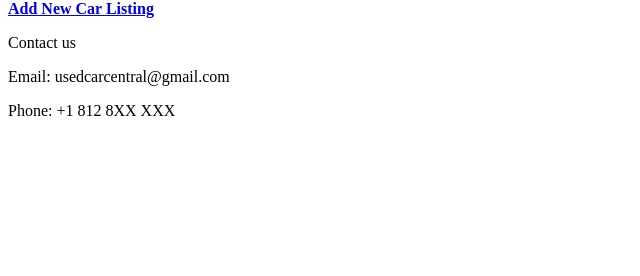
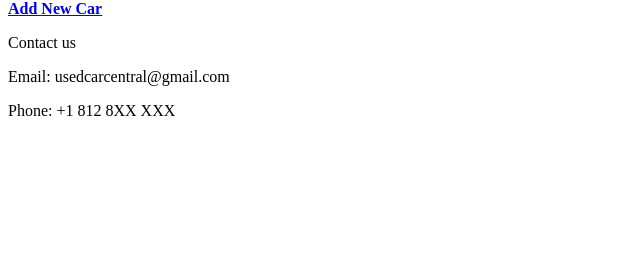
Before and after one commit to ramkiran55/UsedCarCentral, a Flask app: template templates/mylisting.html in a window 1280 px wide. Shown: the part 122-398 px from the top of the page, without its empty margins (0-640 px from the left). Run offline with Flask 3, Linux system fonts and the light colour scheme; the template is opened without the code that fills it, so the values that code supplies are empty.

Commit message:
Changing text on button

```diff
--- a/templates/mylisting.html
+++ b/templates/mylisting.html
@@ -44,7 +44,7 @@
         </tbody>
       </table>
       <div class="add-listing">
-        <a class="btn btn-primary" href="addcarlisting"><strong>Add New Car Listing</strong></a>
+        <a class="btn btn-primary" href="addcarlisting"><strong>Add New Car</strong></a>
       </div>
     </div>
 
```
